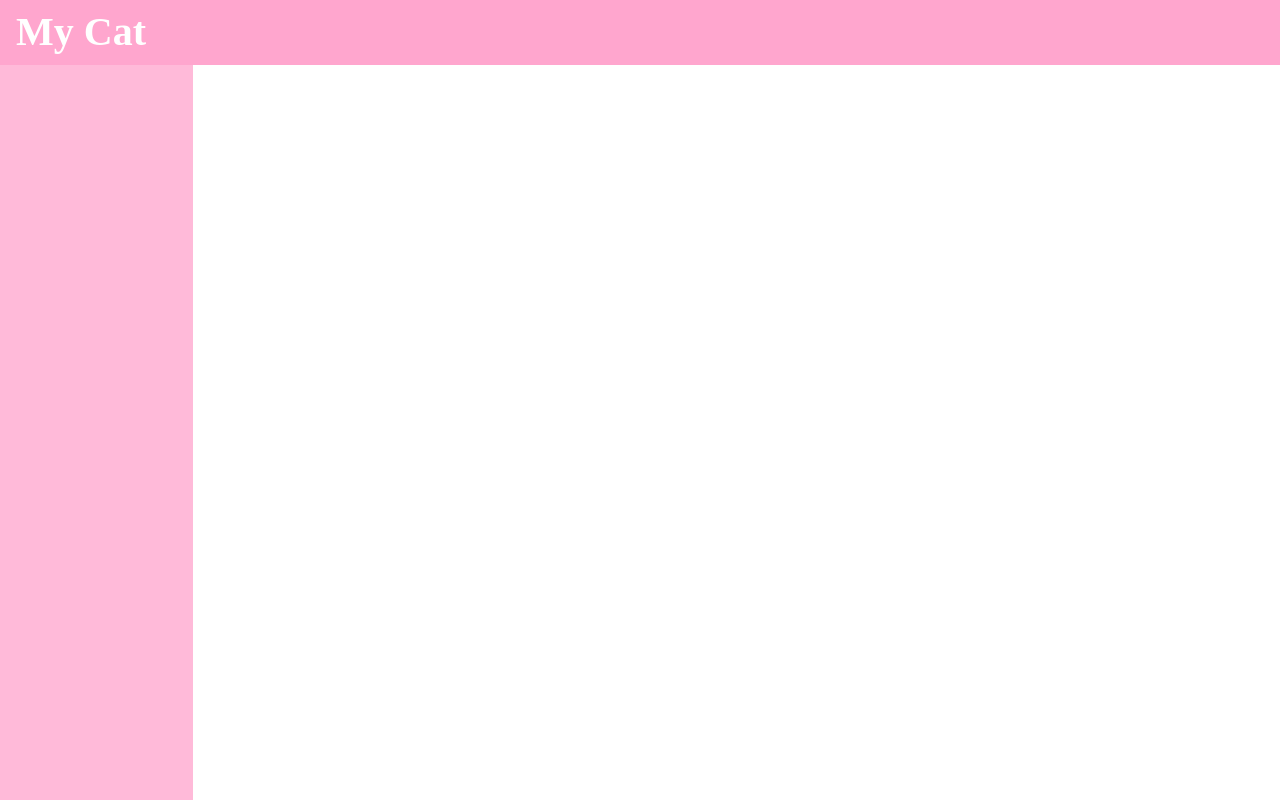
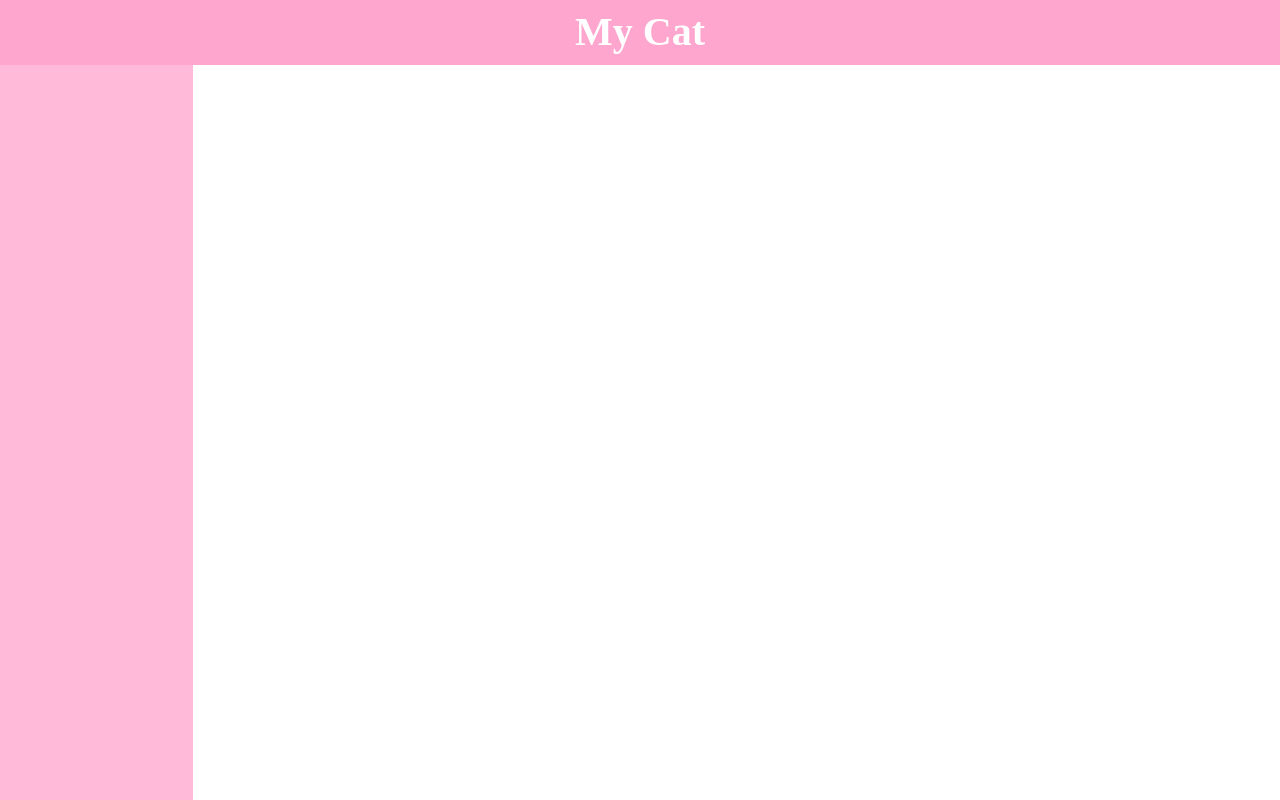
Before and after one commit to eoqna/my-cat, a React (Vite) app: page / in a window 1280 px wide. Built offline with nearby package versions, Linux system fonts and the light colour scheme; a web font is replaced by a local one.

Commit message:
헤더, 사이드바 ui 작업

```diff
--- a/src/components/Header.tsx
+++ b/src/components/Header.tsx
@@ -2,15 +2,15 @@ import styled from "styled-components";
 import { color } from "../utils/colors";
 
 const Layout = styled.header`
+  height: 8%;
   display: flex;
-  height: 8%;
+  justify-content: center;
+  align-items: center;
   width: calc(100% - 32px);
   background: ${color.Pink};
   border: 0 solid ${color.Pink};
   padding: 0 16px;
   border-bottom-width: 1px;
-  align-items: center;
-  z-index: 1001;
 `;
 
 const LogoText = styled.p`
--- a/src/components/Sidebar.tsx
+++ b/src/components/Sidebar.tsx
@@ -7,18 +7,21 @@ const Layout = styled.div`
   background: ${color.LightPink};
   border: 0 solid ${color.LightPink};
   border-right-width: 1px;
-  z-index: 1000;
 `;
 
 const MenuLayout = styled.ul`
   height: 100%;
 `;
 
+const Menu = styled.li`
+  list-style: none;
+`;
+
 const Sidebar = () => {
   return (
     <Layout>
       <MenuLayout>
-
+        <Menu></Menu>
       </MenuLayout>
     </Layout>
   );
```
